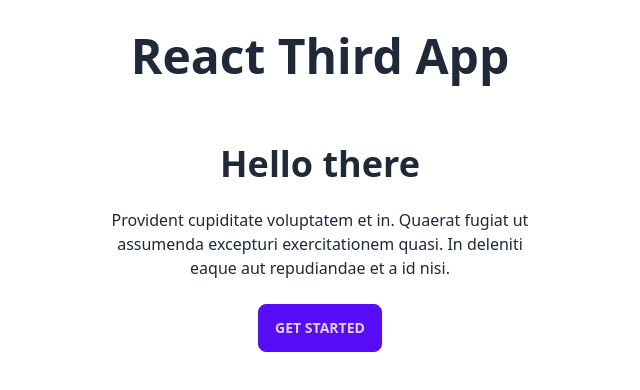
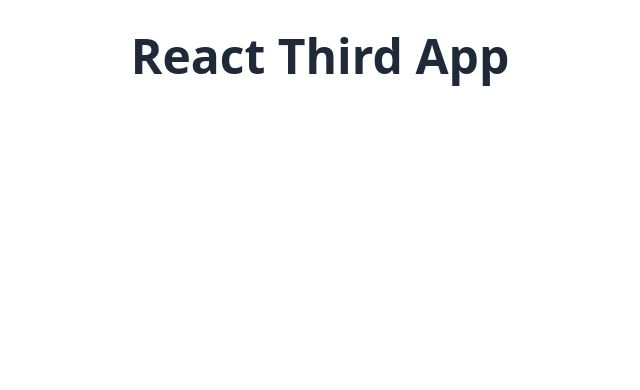
Before and after one commit to AskatAsh/React-JS-Practice, a React (Vite) app in the folder third-react/: page / in a window 1280 px wide. Shown: the top 390 px of the page, without its empty margins (320-960 px from the left). Built offline with nearby package versions, Linux system fonts and the light colour scheme.

Commit message:
removed hero section

```diff
--- a/third-react/src/App.jsx
+++ b/third-react/src/App.jsx
@@ -7,16 +7,6 @@ function App() {
 
       <h1 className='text-5xl font-bold text-center'>React Third App</h1>
 
-      <div className="hero mt-12">
-        <div className="hero-content text-center">
-          <div className="max-w-md">
-            <h1 className="text-4xl font-bold">Hello there</h1>
-            <p className="py-6">Provident cupiditate voluptatem et in. Quaerat fugiat ut assumenda excepturi exercitationem quasi. In deleniti eaque aut repudiandae et a id nisi.</p>
-            <button className="btn btn-primary">Get Started</button>
-          </div>
-        </div>
-      </div>
-
     </>
   )
 }
```
